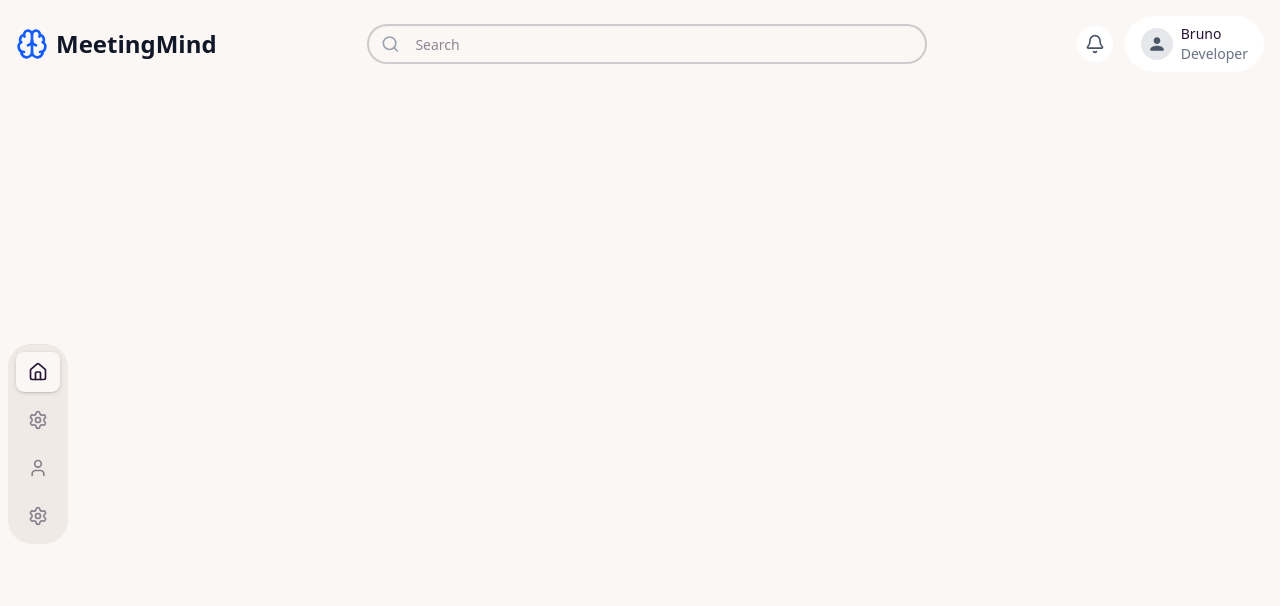
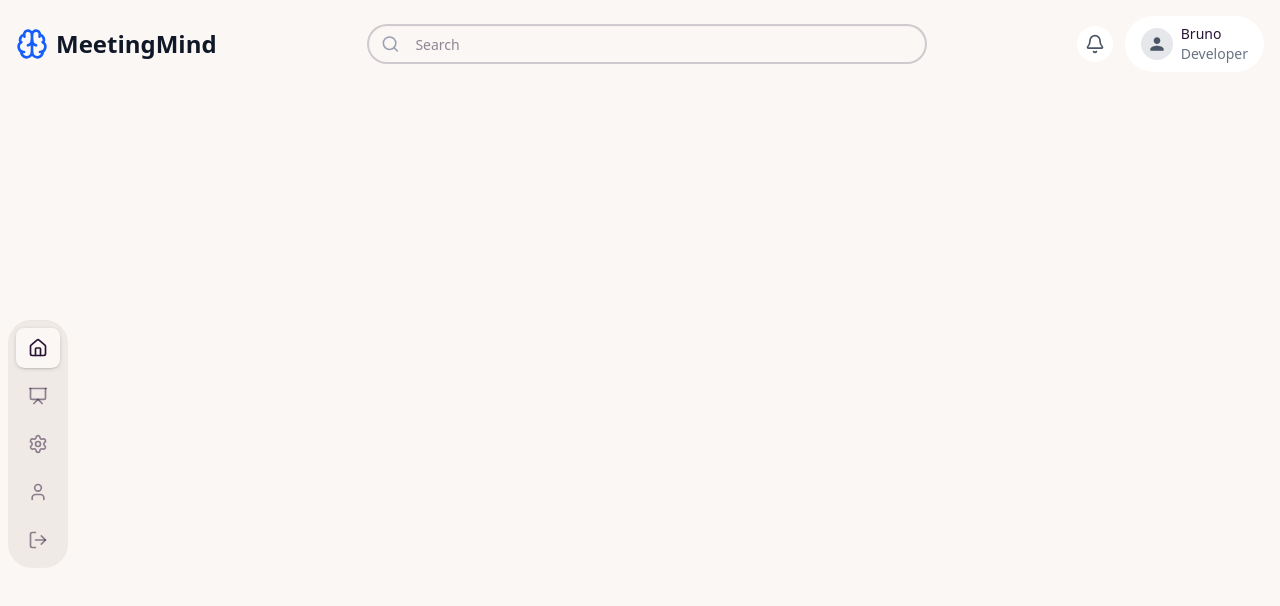
Before and after one commit to BrunoFerrucio/MeetingMind, a React (Vite) app in the folder front/: page /dashboard in a window 1280 px wide. Shown: the top 606 px of the page. Built offline with nearby package versions, Linux system fonts and the light colour scheme.

Commit message:
Update Sidebar component: add missing icons for Meeting and Logout

```diff
--- a/front/src/components/ui/sidebar.tsx
+++ b/front/src/components/ui/sidebar.tsx
@@ -1,4 +1,4 @@
-import { Home, Settings, User } from "lucide-react"
+import { Home, LogOut, Presentation, Settings, User } from "lucide-react"
 
 export default function Sidebar() {
   return (
@@ -6,10 +6,11 @@ export default function Sidebar() {
       <nav>
         <div className="transition-all duration-300 space-y-2 tabs tabs-box flex flex-col items-start p-2 w-15 hover:w-52">
           {[
-            { icon: Home,       label: "Dashboard"   },
-            { icon: Settings,   label: "Meeting"     },
-            { icon: User,       label: "My profile"  },
-            { icon: Settings,   label: "Logout"      }
+            { icon: Home,         label: "Dashboard"  },
+            { icon: Presentation, label: "Meeting"    },
+            { icon: Settings,     label: "Settings"   },
+            { icon: User,         label: "My profile" },
+            { icon: LogOut,       label: "Logout"     }
           ].map((item, index) => (
             <label
               key={index}
```
